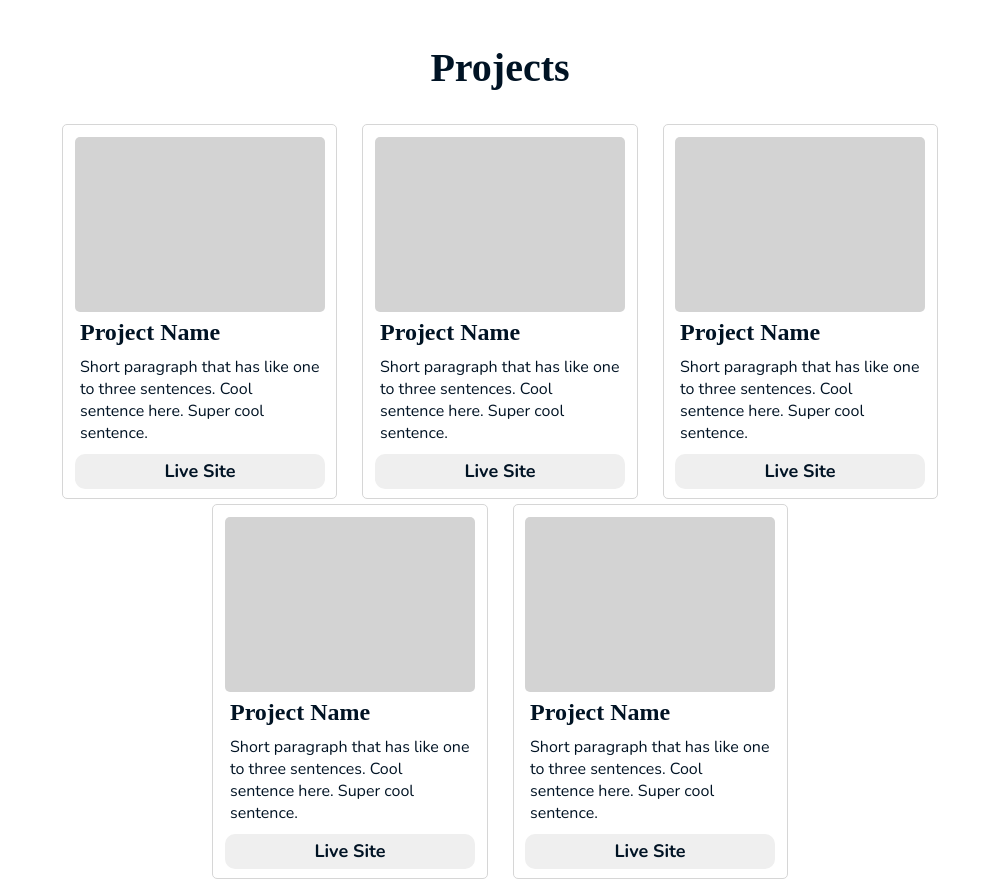
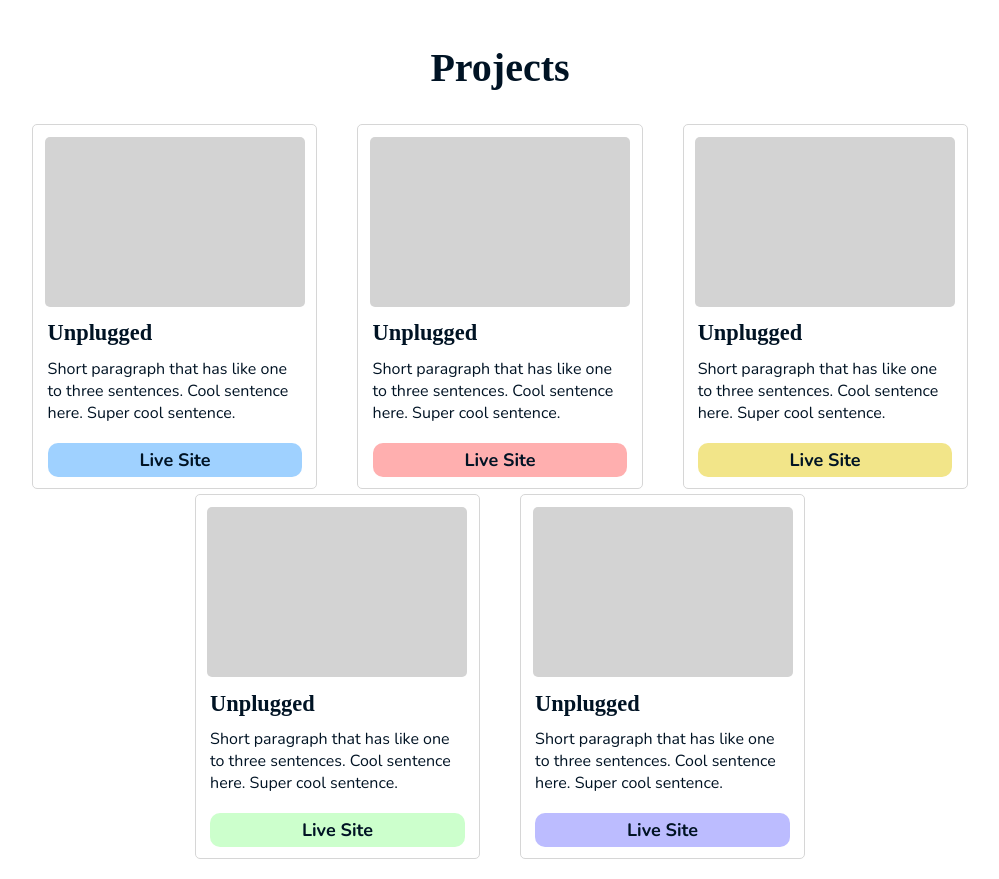
Before and after one commit to ang-riv/portfolio, a React (Create React App) app: page / in a window 1280 px wide. Shown: the part 2060-2939 px from the top of the page, without its empty margins (140-1139 px from the left). Built offline with nearby package versions, Linux system fonts and the light colour scheme; a web font is replaced by a local one.

Commit message:
Changed ProjectTile sizes and colors

```diff
--- a/src/ProjectTile.js
+++ b/src/ProjectTile.js
@@ -2,16 +2,20 @@ import React from "react";
 
 function ProjectTile(props) {
   // return in a loop to make all of the tiles with different titles, descriptions, imgs, and colors
+  const buttonColor = {
+    backgroundColor: props.color,
+  };
   return (
     <div
       style={{
-        height: "350px",
-        width: "250px",
+        height: "340px",
+        width: "260px",
         border: "1px solid #D6D6D6",
         borderRadius: "5px",
         padding: "1%",
       }}
     >
+      {/* image */}
       <div
         style={{
           height: "50%",
@@ -20,14 +24,12 @@ function ProjectTile(props) {
           borderRadius: "5px",
         }}
       ></div>
-      <div style={{ margin: "0 5px" }}>
-        <h4>Project Name</h4>
-        <p style={{ margin: "10px 0" }}>
-          Short paragraph that has like one to three sentences. Cool sentence
-          here. Super cool sentence.
-        </p>
+      {/* text */}
+      <div style={{ height: "50%", padding: "1%" }}>
+        <h4>{props.title}</h4>
+        <p style={{ margin: "0.7em 0" }}>{props.description}</p>
+        <button style={buttonColor}>Live Site</button>
       </div>
-      <button>Live Site</button>
     </div>
   );
 }
--- a/src/ProjectsSection.js
+++ b/src/ProjectsSection.js
@@ -1,5 +1,5 @@
 import React from "react";
-import ProjectTile from "./ProjectTile";
+import ProjectTile from "./ProjectTile.js";
 
 const ProjectsSection = React.forwardRef((props, ref) => {
   return (
@@ -20,14 +20,44 @@ const ProjectsSection = React.forwardRef((props, ref) => {
             display: "flex",
             flexFlow: "row wrap",
             justifyContent: "center",
-            gap: "5px 25px",
+            gap: "5px 40px",
           }}
         >
-          <ProjectTile title="" description="" img="" color="" />
-          <ProjectTile />
-          <ProjectTile />
-          <ProjectTile />
-          <ProjectTile />
+          <ProjectTile
+            title="Unplugged"
+            description="Short paragraph that has like one to three sentences. Cool sentence
+          here. Super cool sentence."
+            img=""
+            color="#9FD1FF"
+          />
+          <ProjectTile
+            title="Unplugged"
+            description="Short paragraph that has like one to three sentences. Cool sentence
+          here. Super cool sentence."
+            img=""
+            color="#FFAFAF"
+          />
+          <ProjectTile
+            title="Unplugged"
+            description="Short paragraph that has like one to three sentences. Cool sentence
+          here. Super cool sentence."
+            img=""
+            color="#F2E589"
+          />
+          <ProjectTile
+            title="Unplugged"
+            description="Short paragraph that has like one to three sentences. Cool sentence
+          here. Super cool sentence."
+            img=""
+            color="#CCFFCC"
+          />
+          <ProjectTile
+            title="Unplugged"
+            description="Short paragraph that has like one to three sentences. Cool sentence
+          here. Super cool sentence."
+            img=""
+            color="#BCBCFF"
+          />
         </div>
       </div>
     </section>
--- a/src/style.css
+++ b/src/style.css
@@ -33,8 +33,8 @@ h3 {
 }
 
 h4 {
-  font-size: 1.5em;
-  margin: 0.3em 0 0 0;
+  font-size: 1.4em;
+  margin: 0.5em 0 0 0;
 }
 
 li:hover,
@@ -61,8 +61,9 @@ img {
 }
 
 button {
+  margin-top: 3%;
   width: 100%;
-  height: 10%;
+  height: 20%;
   font-size: large;
   font-weight: bold;
   border-radius: 10px;
```
